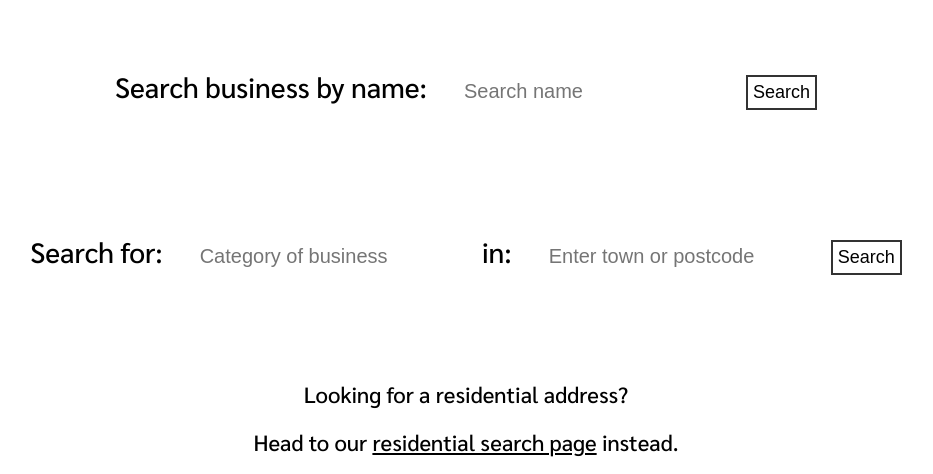
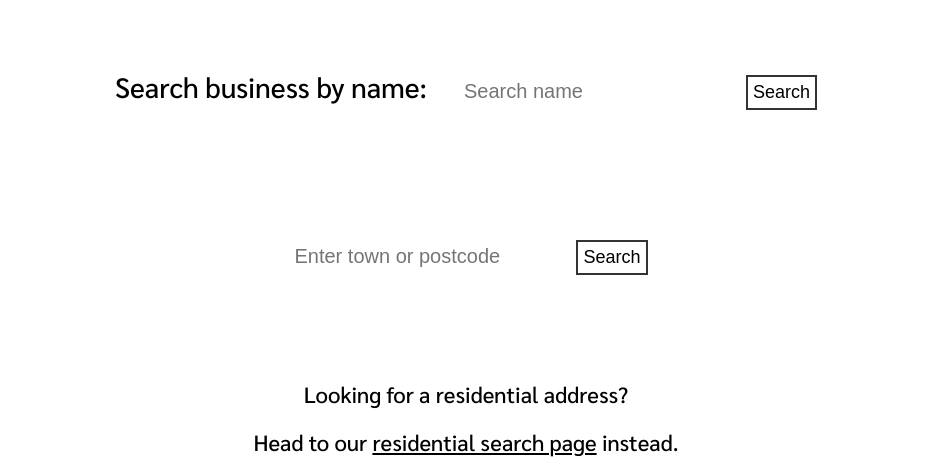
Before and after one commit to HienH/phone_book_project, a Flask app: page /business_search.html in a window 1280 px wide. Shown: the part 262-736 px from the top of the page, without its empty margins (174-1107 px from the left). Run offline with Flask 2, Linux system fonts and the light colour scheme.

Commit message:
postcode search business working

```diff
--- a/templates/business_search.html
+++ b/templates/business_search.html
@@ -44,9 +44,9 @@
   </form>
 
   <form method="POST" action="/business_result" id="business_by_postcode">
-    <label for="postcode">Search for:</label>
-    <input class="input" name="category" type="text" placeholder="Category of business" id="category">
-    <label for="postcode">in:</label>
+    <!-- <label for="postcode">Search for:</label>
+    <input class="input" name="category" type="text" placeholder="Category of business" id="category"> -->
+    <!-- <label for="postcode">in:</label> -->
     <input class="input" name="postcode" type="text" placeholder="Enter town or postcode" id="location">
     {%if message%}
     <p>{{message}}</p>
```
Also changed, not shown: templates/business_result.html (+7 -1 lines), 1 other file. Lines whose indentation alone changed are shown as unchanged.
